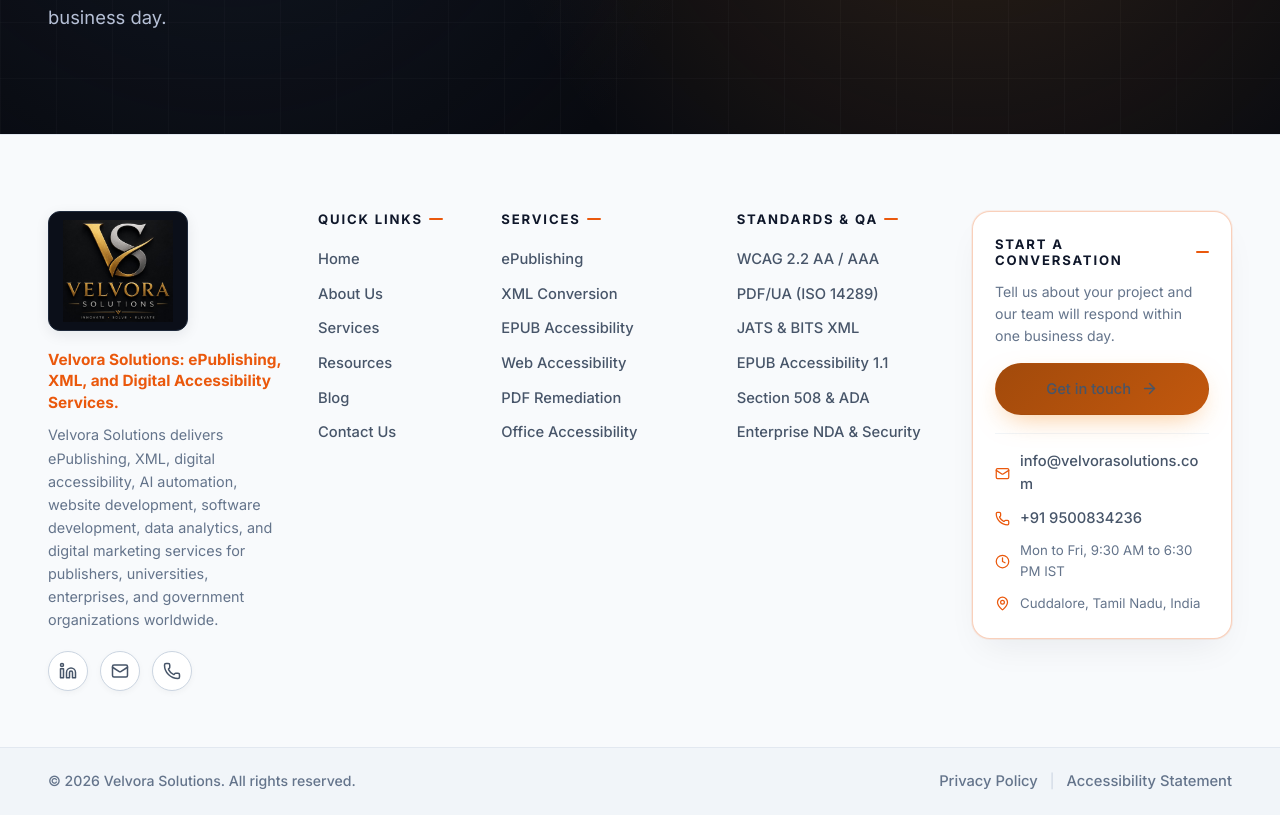
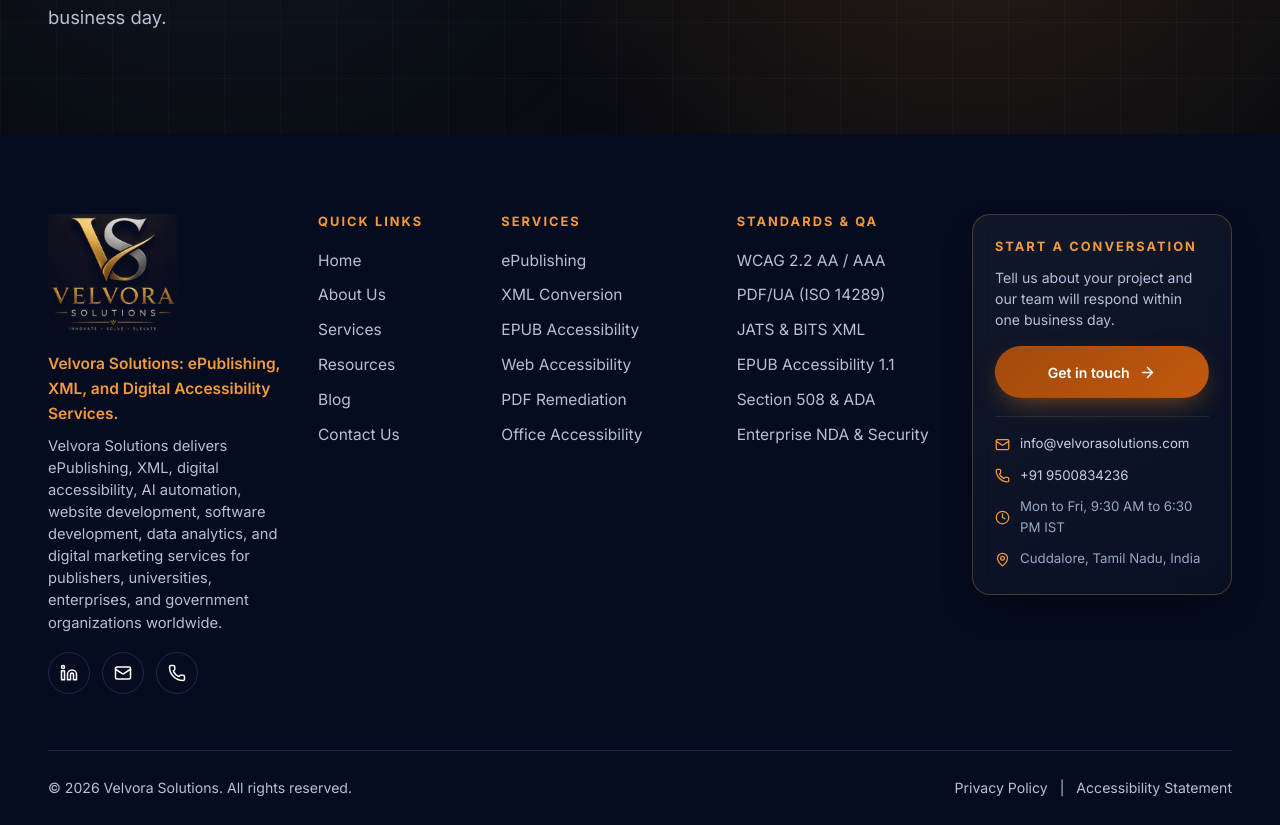
Before and after one commit to harini-paramasivam/demo_website, a React (Vite) app: page / in a window 1280 px wide. Shown: the part 6404-7229 px from the top of the page. Built offline with nearby package versions, Linux system fonts and the light colour scheme.

Commit message:
style: unify footer theme with dark obsidian and warm orange gold palette

```diff
--- a/src/components/Footer.jsx
+++ b/src/components/Footer.jsx
@@ -117,7 +117,6 @@
         </div>
       </div>
 
-      <div className="footer__legal-wrap">
       <div className="container footer__legal">
         <p>© 2026 Velvora Solutions. All rights reserved.</p>
         <div className="footer__legal-links">
@@ -126,7 +125,6 @@
           <Link to="/accessibility-statement">Accessibility Statement</Link>
         </div>
       </div>
-      </div>
     </footer>
   );
 }
--- a/src/styles.css
+++ b/src/styles.css
@@ -733,15 +733,8 @@
 .totop.show { opacity: 1; visibility: visible; }
 .totop:hover { transform: translateY(-3px); }
 
-/* ===== Footer (Light Mode) ===== */
-.footer {
-  background: #f8fafc;
-  color: #475569;
-  border-top: 1px solid #e2e8f0;
-  padding-top: 76px;
-  font-size: .95rem;
-  position: relative;
-}
+/* ===== Footer ===== */
+.footer { background: var(--navy-950); color: var(--on-navy-muted); padding-top: 80px; font-size: .97rem; }
 .footer__grid {
   display: grid;
   grid-template-columns: 1.35fr 0.85fr 1.15fr 1.15fr 1.5fr;
@@ -749,113 +742,33 @@
   padding-bottom: 56px;
   align-items: start;
 }
-.footer__brand img {
-  width: 140px;
-  height: auto;
-  margin-bottom: 18px;
-  background: #0b0f19;
-  padding: 8px 14px;
-  border-radius: 12px;
-  border: 1px solid #1e293b;
-  box-shadow: 0 4px 14px rgba(15,23,42,.08);
-  display: block;
-}
+.footer__brand img { width: 130px; height: auto; margin-bottom: 18px; mix-blend-mode: lighten; }
 .footer__brand p { max-width: 34ch; }
-.footer__tagline {
-  font-weight: 700;
-  color: #ea580c;
-  margin-bottom: 10px;
-  font-size: .96rem;
-  line-height: 1.4;
-}
-.footer__desc {
-  font-size: .9rem;
-  line-height: 1.6;
-  color: #64748b;
-}
-
-.social { display: flex; gap: 12px; margin-top: 20px; }
-.social a {
-  display: grid;
-  place-items: center;
-  width: 40px;
-  height: 40px;
-  border: 1px solid #cbd5e1;
-  border-radius: 50%;
-  color: #334155;
-  background: #ffffff;
-  box-shadow: 0 2px 6px rgba(0,0,0,.04);
-  transition: all .2s ease;
-}
-.social a:hover {
-  background: #ea580c;
-  border-color: #ea580c;
-  color: #ffffff;
-  transform: translateY(-2px);
-  box-shadow: 0 6px 16px rgba(234,88,12,.3);
-}
-
-.footer__h {
-  font: 700 .82rem var(--sans);
-  letter-spacing: .14em;
-  text-transform: uppercase;
-  color: #0f172a;
-  margin-bottom: 1.25rem;
-  display: flex;
-  align-items: center;
-  gap: 6px;
-}
-.footer__h::after {
-  content: '';
-  display: inline-block;
-  width: 14px;
-  height: 2px;
-  background: #ea580c;
-  border-radius: 2px;
-}
+.social { display: flex; gap: 12px; margin-top: 18px; }
+.social a { display: grid; place-items: center; width: 42px; height: 42px; border: 1px solid var(--navy-line); border-radius: 50%; color: #fff; transition: border-color .2s, color .2s, transform .2s; }
+.social a:hover { border-color: var(--orange); color: var(--orange); transform: translateY(-2px); }
+.footer__h { font: 700 .8rem var(--sans); letter-spacing: .16em; text-transform: uppercase; color: var(--orange); margin-bottom: 1.2rem; }
 .footer ul { list-style: none; margin: 0; padding: 0; }
 .footer li { margin-bottom: 10px; }
-.footer a {
-  color: #475569;
-  text-decoration: none;
-  font-weight: 500;
-  font-size: .92rem;
-  transition: all .2s ease;
-}
-.footer a:hover {
-  color: #ea580c;
-  padding-left: 3px;
-}
+.footer a { text-decoration: none; transition: color .2s; }
+.footer a:hover { color: #fff; }
 
 .footer__talk {
-  background: #ffffff;
-  border: 1px solid rgba(234,88,12,.28);
+  background: linear-gradient(145deg, rgba(255,255,255,.05), rgba(255,255,255,.02));
+  border: 1px solid rgba(245,154,60,.28);
   border-radius: 18px;
   padding: 24px 22px;
-  box-shadow: 0 16px 36px -12px rgba(15,23,42,.08), 0 0 0 1px rgba(234,88,12,.08);
-}
-.footer__talk .footer__h {
-  margin-bottom: .8rem;
-  color: #0f172a;
-}
-.footer__talk-lead {
-  font-size: .88rem;
-  line-height: 1.55;
-  color: #64748b;
-  margin-bottom: 16px;
-}
-.footer__cta-btn {
-  width: 100%;
-  justify-content: center;
-  padding: 11px 18px;
-  font-size: .88rem;
-  margin-bottom: 18px;
-}
+  box-shadow: 0 16px 36px -12px rgba(0,0,0,.6);
+  backdrop-filter: blur(10px);
+}
+.footer__talk .footer__h { margin-bottom: .8rem; }
+.footer__talk-lead { font-size: .88rem; line-height: 1.5; color: #b4c2dc; margin-bottom: 16px; }
+.footer__cta-btn { width: 100%; justify-content: center; padding: 11px 18px; font-size: .88rem; margin-bottom: 18px; }
 .footer__contact-info {
   display: flex;
   flex-direction: column;
   gap: 10px;
-  border-top: 1px solid #f1f5f9;
+  border-top: 1px solid rgba(255,255,255,.08);
   padding-top: 16px;
   font-size: .83rem;
 }
@@ -863,50 +776,27 @@
   display: flex;
   align-items: center;
   gap: 10px;
-  color: #334155;
+  color: #c4d0e6;
   text-decoration: none;
-  font-weight: 500;
   transition: color .2s;
   word-break: break-all;
 }
-.footer__contact-link:hover {
-  color: #ea580c;
-}
-.footer__contact-link svg, .footer__contact-text svg {
-  color: #ea580c;
-  flex: none;
-}
+.footer__contact-link:hover { color: var(--orange); }
+.footer__contact-link svg, .footer__contact-text svg { color: var(--orange); flex: none; }
 .footer__contact-text {
   display: flex;
   align-items: center;
   gap: 10px;
-  color: #64748b;
-}
-
-.footer__legal-wrap {
-  background: #f1f5f9;
-  border-top: 1px solid #e2e8f0;
-}
-.footer__legal {
-  padding: 22px 0;
-  font-size: .88rem;
-  display: flex;
-  flex-wrap: wrap;
-  justify-content: space-between;
-  align-items: center;
-  gap: 16px;
-  color: #64748b;
-}
-.footer__legal p { margin: 0; font-weight: 500; color: #64748b; }
+  color: #97a8c6;
+}
+
+.footer__legal { border-top: 1px solid var(--navy-line); padding: 26px 0; font-size: .88rem; display: flex; flex-wrap: wrap; justify-content: space-between; align-items: center; gap: 16px; }
+.footer__legal p { margin: 0; }
 .footer__legal-links { display: flex; align-items: center; gap: 12px; }
-.footer__legal-links a {
-  color: #64748b;
-  text-decoration: none;
-  font-weight: 500;
-  transition: color .2s;
-}
-.footer__legal-links a:hover { color: #ea580c; }
-.footer__legal-links span { color: #cbd5e1; }
+.footer__legal-links a { color: var(--on-navy-muted); text-decoration: none; transition: color .2s; }
+.footer__legal-links a:hover { color: var(--orange); }
+.footer__tagline { font-weight: 600; color: var(--orange); margin-bottom: 8px; }
+.footer__desc { font-size: .92rem; line-height: 1.5; color: var(--on-navy-muted); }
 
 /* ===== Responsive ===== */
 @media (max-width: 1240px) {
```
Lines whose indentation alone changed are shown as unchanged.
